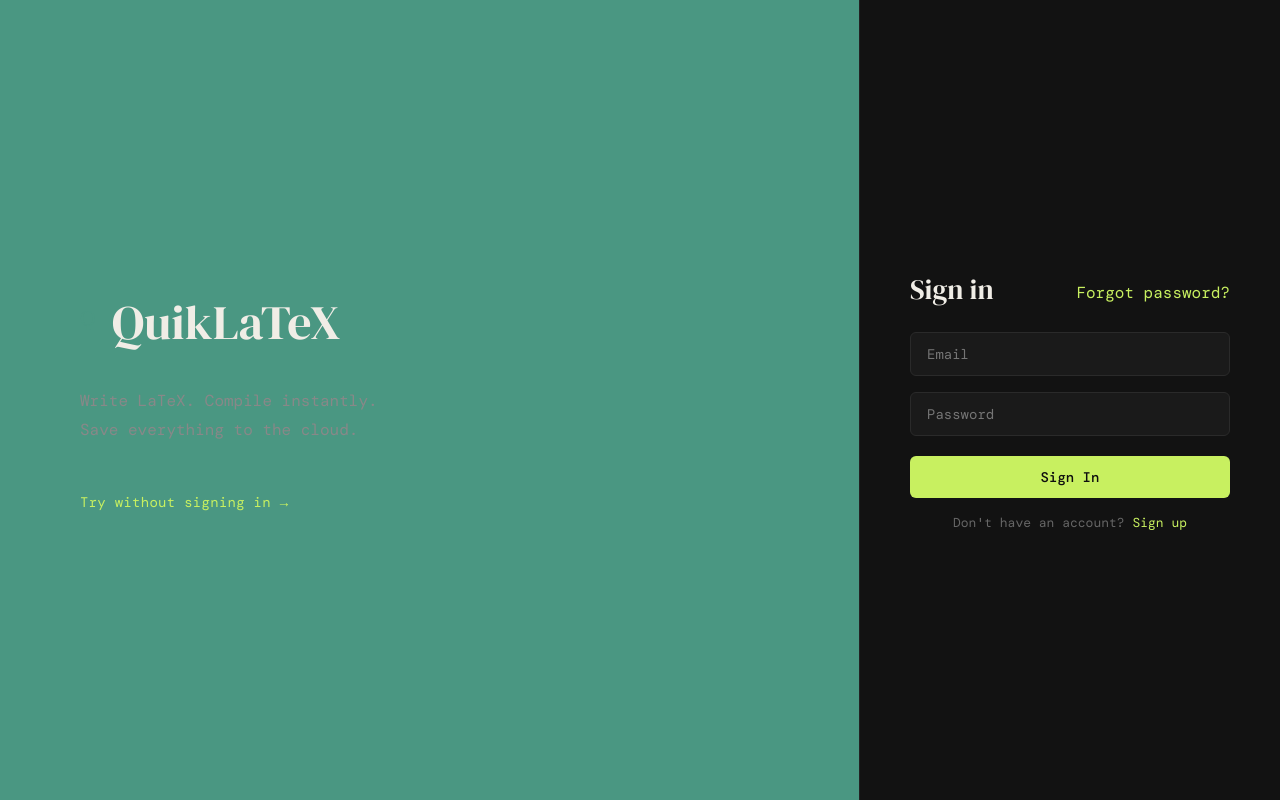
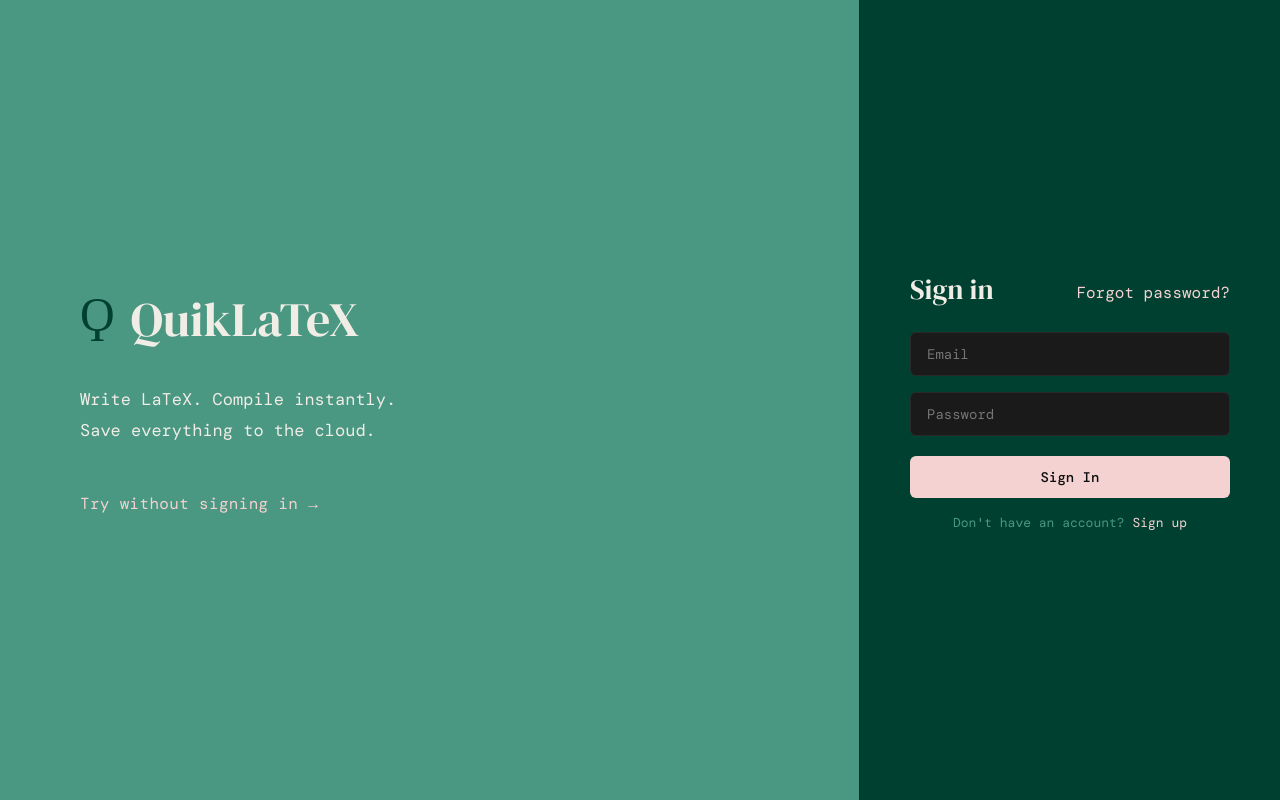
Before and after one commit to jvarCS/QuikLaTeX, a React (Vite) app in the folder frontend/: page / in a window 1280 px wide. Built offline with nearby package versions, Linux system fonts and the light colour scheme; no server answers; a web font is replaced by a local one.

Commit message:
Chaned landing ui

```diff
--- a/frontend/src/pages/Landing.css
+++ b/frontend/src/pages/Landing.css
@@ -7,12 +7,14 @@
   --ltgrn: #4A9782;
   --drkgrn: #004030;
   --pink: #F5D2D2;
+  --black: #0e0e0e;
+  --white: #f0ede6;
 }
 
 body {
   font-family: 'DM Mono', monospace;
-  /* background: var(--ltgrn); */
-  color: #f0ede6;
+  /* background: var(--white); */
+  color: var(--white);
 }
 
 .landing {
@@ -34,12 +36,14 @@
   display: flex;
   align-items: center;
   gap: 16px;
+  color: var(--white);
   margin-bottom: 32px;
 }
 
-.brand-icon {
+.landing-brand .brand-icon {
   font-size: 48px;
-  color: #c8f060;
+  /* background-color: var(--white); */
+  color: var(--drkgrn);
   font-family: 'DM Serif Display', serif;
   line-height: 1;
 }
@@ -48,21 +52,21 @@
   font-family: 'DM Serif Display', serif;
   font-size: 48px;
   font-weight: 400;
-  color: #f0ede6;
+  color: var(--white);
 }
 
 .landing-tagline {
-  font-size: 16px;
+  font-size: 17px;
   line-height: 1.8;
-  color: #888;
+  color: var(--white);
   margin-bottom: 48px;
-  font-weight: 300;
+  font-weight: 400;
 }
 
 .guest-link {
-  color: #c8f060;
+  color: var(--pink);
   text-decoration: none;
-  font-size: 14px;
+  font-size: 16px;
   letter-spacing: 0.02em;
   transition: opacity 0.2s;
 }
@@ -74,7 +78,7 @@
   display: flex;
   align-items: center;
   justify-content: center;
-  background: #121212;
+  background: var(--drkgrn);
 }
 
 .auth-box {
@@ -85,7 +89,7 @@
 }
 
 .auth-welcome {
-  color: #f0ede6;
+  color: var(--white);
   display: flex;
   gap: 16px;
   justify-content: space-between;
@@ -104,18 +108,18 @@
   border: 1px solid #2a2a2a;
   border-radius: 6px;
   padding: 12px 16px;
-  color: #f0ede6;
+  color: var(--white);
   font-family: 'DM Mono', monospace;
   font-size: 14px;
   outline: none;
   transition: border-color 0.2s;
 }
 
-.auth-box input:focus { border-color: #c8f060; }
+.auth-box input:focus { border-color: var(--pink); }
 
 .auth-btn {
-  background: #c8f060;
-  color: #0e0e0e;
+  background: var(--pink);
+  color: var(--black);
   border: none;
   border-radius: 6px;
   padding: 12px;
@@ -137,13 +141,13 @@
 
 .auth-toggle {
   font-size: 13px;
-  color: #666;
+  color: var(--ltgrn);
   text-align: center;
 }
 
 .auth-toggle span,
 .auth-welcome span {
   position: relative;
-  color: #c8f060;
+  color: var(--pink);
   cursor: pointer;
 }
```
